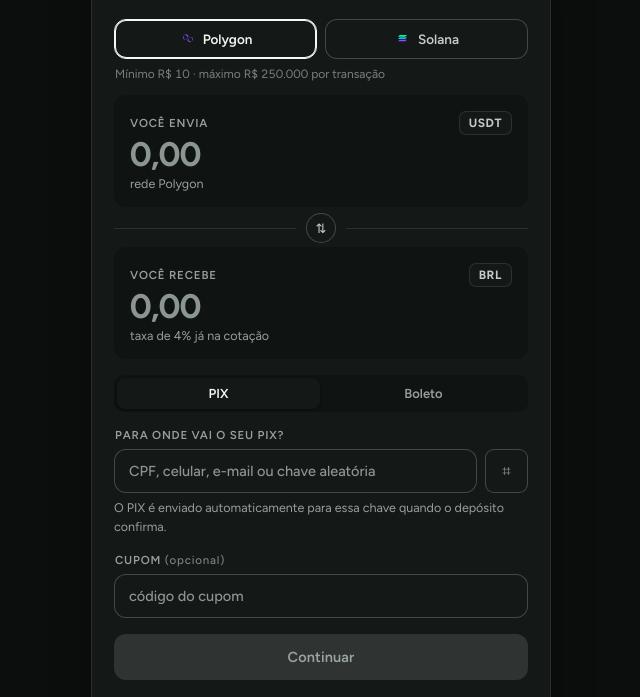
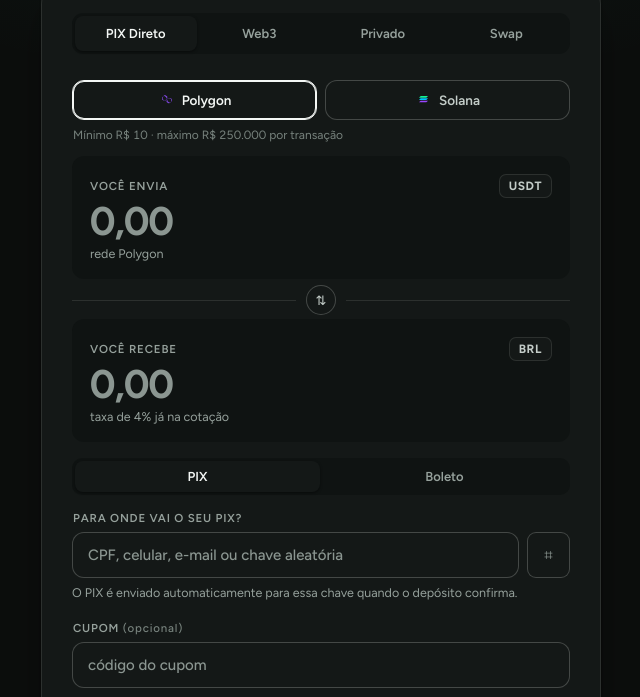
Before and after one commit to skillmoph/pixcripto, a website: page index.html in a window 1280 px wide. Shown: the part 153-850 px from the top of the page, without its empty margins (319-959 px from the left). Drawn offline with Linux system fonts and the light colour scheme; no server answers.

Commit message:
fix: layout desktop — card maior, respiro proporcional, halo sutil de fundo

```diff
--- a/index.html
+++ b/index.html
@@ -24,7 +24,11 @@
   *{box-sizing:border-box;margin:0;padding:0}
   html,body{min-height:100%}
   body{
-    background:var(--canvas); color:var(--ink);
+    background:
+      radial-gradient(1100px 560px at 50% -8%, rgba(47,191,159,.08), transparent 62%),
+      radial-gradient(800px 500px at 85% 110%, rgba(47,191,159,.04), transparent 60%),
+      var(--canvas);
+    color:var(--ink);
     font-family:"Figtree",system-ui,-apple-system,sans-serif;
     font-feature-settings:"tnum" 1,"ss01" 1;
     display:flex; flex-direction:column; align-items:center;
@@ -194,6 +198,28 @@
   }
   .toast.show{opacity:1}
 
+  @media (min-width:760px){
+    body{padding-top:76px;padding-bottom:96px}
+    .wrap{width:560px}
+    header.top{margin-bottom:26px}
+    .wordmark{font-size:24px}
+    .rate{font-size:12.5px;padding:8px 15px}
+    .card{padding:30px;border-radius:22px}
+    .tabs{margin-bottom:26px}
+    .tabs button{font-size:13px;padding:10px 4px}
+    .conv{padding:18px}
+    .conv input.big{font-size:40px}
+    .fld{margin-bottom:18px}
+    input.txt,select.sel{font-size:15px;padding:13px 15px}
+    .cta{padding:15px;font-size:15px}
+    .kv{font-size:13.5px;padding:9px 1px}
+    footer{font-size:12.5px}
+  }
+  @media (min-width:1600px){
+    body{padding-top:110px}
+    .wrap{width:600px}
+    .card{padding:34px}
+  }
   @media (max-width:520px){
     body{padding:22px 12px 56px}
     .card{padding:18px 16px}
```
